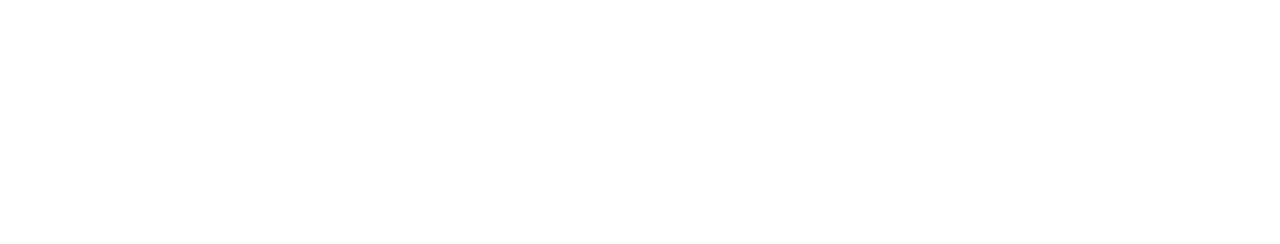
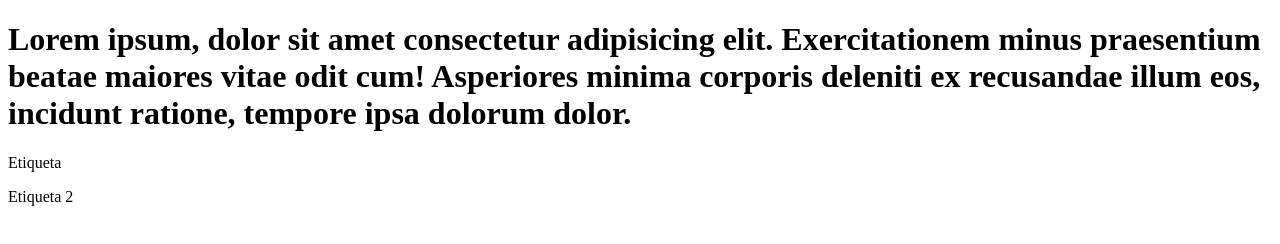
Before and after one commit to FerFoess/fmr_gds0551, a plain HTML site: page index.html in a window 1280 px wide. Drawn offline with Linux system fonts and the light colour scheme.

Commit message:
Modificación desde la feature/login

```diff
--- a/index.html
+++ b/index.html
@@ -3,9 +3,13 @@
 <head>
     <meta charset="UTF-8">
     <meta name="viewport" content="width=device-width, initial-scale=1.0">
-    <title>Document</title>
+    <title>Hola desde feature Login</title>
 </head>
 <body>
-
+    <h1>
+        Lorem ipsum, dolor sit amet consectetur adipisicing elit. Exercitationem minus praesentium beatae maiores vitae odit cum! Asperiores minima corporis deleniti ex recusandae illum eos, incidunt ratione, tempore ipsa dolorum dolor.
+    </h1>
+    <p>Etiqueta</p>
+    <p>Etiqueta 2</p>
 </body>
 </html>
```
